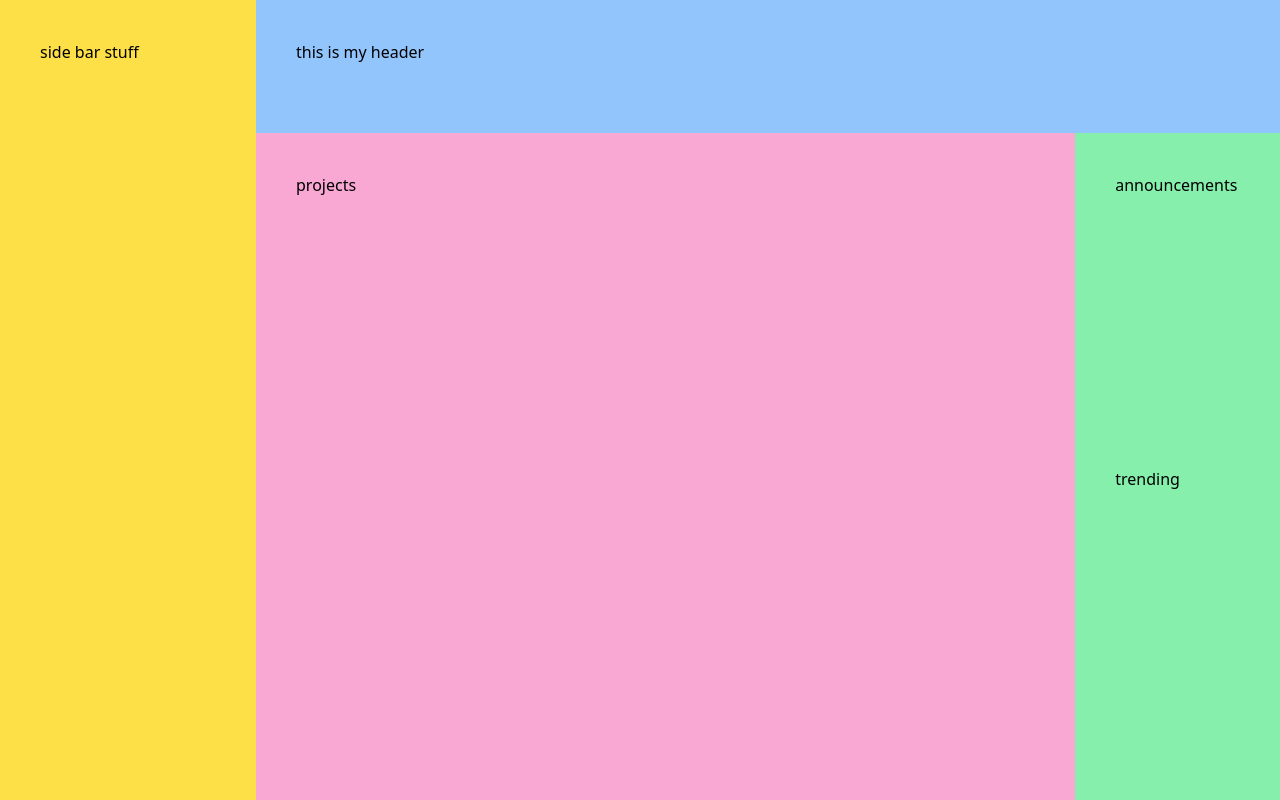
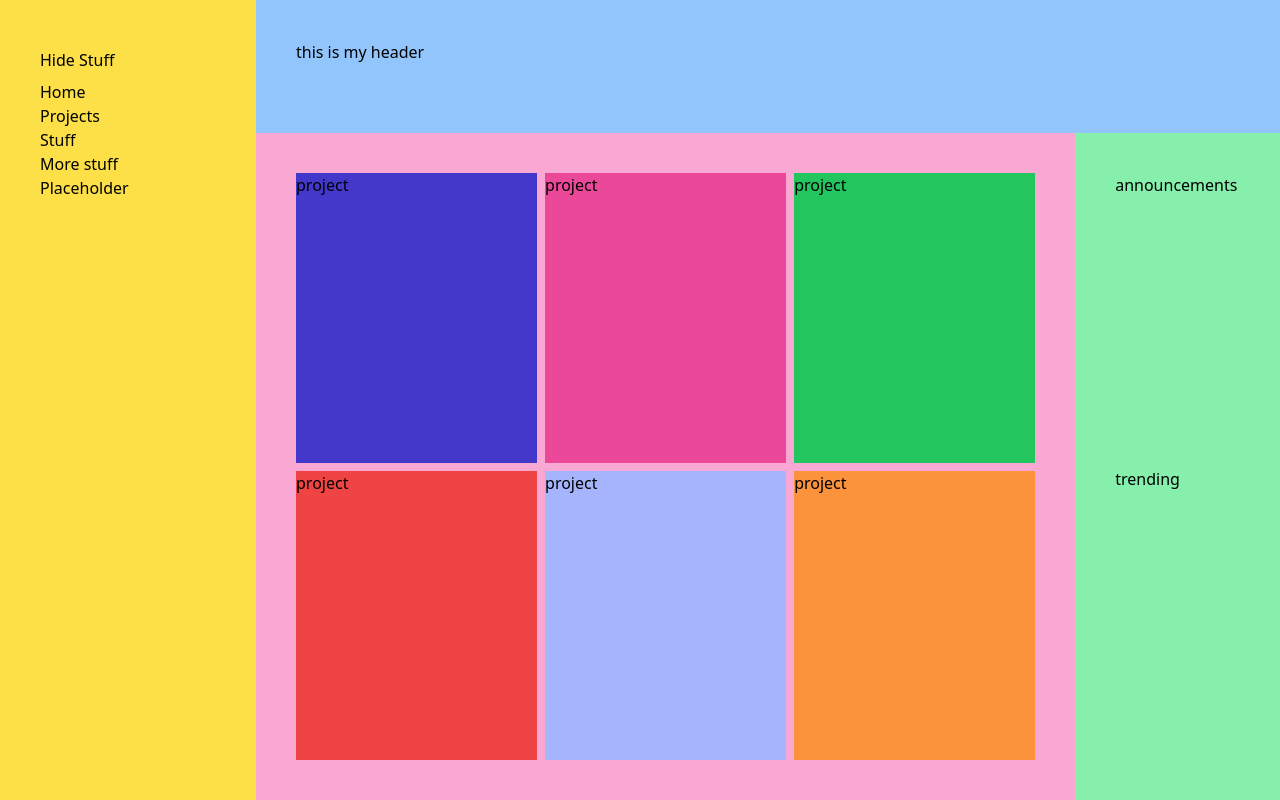
Before and after one commit to remotelyqueued/odin-admin-old, a website: page src/index.html in a window 1280 px wide. Drawn offline with nearby package versions, Linux system fonts and the light colour scheme; files that its build step writes are made by us from their sources; a web font is replaced by a local one.

Commit message:
Worked on grid layout

```diff
--- a/src/index.html
+++ b/src/index.html
@@ -13,18 +13,35 @@
         <link href="/dist/output.css" rel="stylesheet" />
     </head>
     <body>
-        <main class="grid h-screen grid-cols-5 grid-rows-6 bg-pink-300">
-            <section class="col-span-1 row-span-6 bg-yellow-300 p-10">
-                side bar stuff
-            </section>
-
-            <header class="col-span-4 row-span-1 bg-blue-300 p-10">
+        <main
+            class="flex h-screen flex-col bg-pink-300 md:grid md:grid-cols-5 md:grid-rows-6">
+            <header class="bg-blue-300 p-10 md:col-span-4 md:row-span-1">
                 this is my header
             </header>
 
-            <section class="col-span-4 row-span-5 grid grid-cols-5">
-                <div class="col-span-4 p-10">projects</div>
-                <div class="grid bg-green-300 p-10">
+            <section
+                class="hidden bg-yellow-300 p-10 md:order-first md:col-span-1 md:row-span-6 md:block">
+                <button class="button h-10">Hide Stuff</button>
+                <ul class="list-none">
+                    <li>Home</li>
+                    <li>Projects</li>
+                    <li>Stuff</li>
+                    <li>More stuff</li>
+                    <li>Placeholder</li>
+                </ul>
+            </section>
+
+            <section class="md:col-span-4 md:row-span-5 md:grid md:grid-cols-5">
+                <div class="p-10 gap-2 md:col-span-4 md:grid md:grid-cols-3">
+                    <div class="bg-indigo-700">project</div>
+                    <div class="bg-pink-500">project</div>
+                    <div class="bg-green-500">project</div>
+                    <div class="bg-red-500">project</div>
+                    <div class="bg-indigo-300">project</div>
+                    <div class="bg-orange-400">project</div>
+                </div>
+
+                <div class="bg-green-300 p-10 md:grid">
                     <div>announcements</div>
                     <div>trending</div>
                 </div>
```
